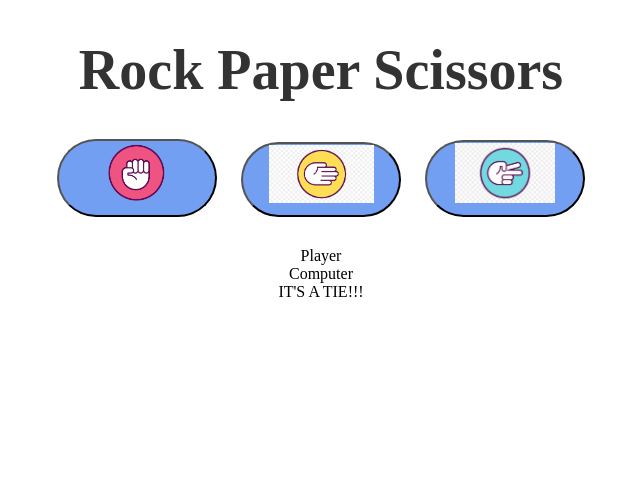
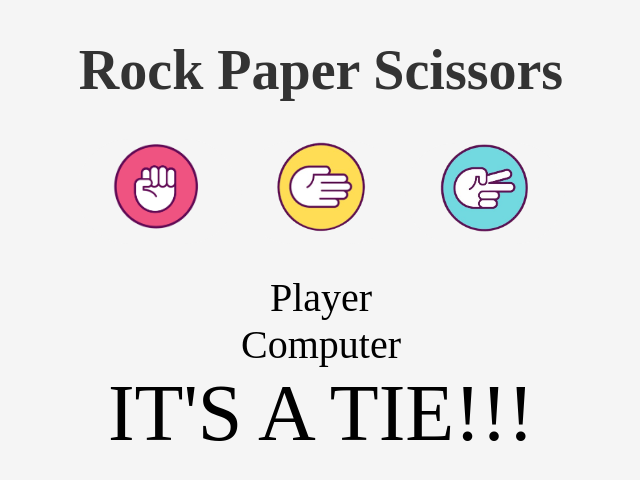
Before and after one commit to Lalonasm/rock-paper-scissors, a plain HTML site: page index.html in a window 1280 px wide. Shown: the whole page, without its empty margins (319-959 px from the left). Drawn offline with Linux system fonts and the light colour scheme.

Commit message:
css added

```diff
--- a/index.html
+++ b/index.html
@@ -10,13 +10,13 @@
     <h1>Rock Paper Scissors</h1>
     <div class="choices">
       <button onclick="playGame('rock')">
-        <img src="/image/rock2.png" alt="" width="60px" srcset="" />
+        <img src="/image/rock2.png" alt="" width="90px" srcset="" />
       </button>
       <button onclick="playGame('paper')">
-        <img src="/image/paper.png" alt="" width="105px" srcset="" />
+        <img src="/image/paper22.png" alt="" width="90px" srcset="" />
       </button>
       <button onclick="playGame('scissors')">
-        <img src="/image/scissors.png" alt="" width="100px" srcset="" />
+        <img src="/image/scissors22.png" alt="" width="90px" srcset="" />
       </button>
     </div>
     <div id="playerDisplay">Player</div>
--- a/style.css
+++ b/style.css
@@ -4,6 +4,7 @@ body {
   align-items: center;
   justify-content: center;
   flex-direction: column;
+  background-color: whitesmoke;
 }
 h1 {
   font-size: 3.5rem;
@@ -15,9 +16,17 @@ h1 {
 .choices button {
   font-size: 3rem;
   min-width: 160px;
-  margin: 0 10px;
+  /* margin: 0 10px; */
   border-radius: 250px;
-  background-color: rgb(114, 159, 241);
+  background-color: whitesmoke;
   cursor: pointer;
-  transition: .1s ease-in-out
+  transition: 0.1s ease-in-out;
+  border: none;
 }
+#playerDisplay, #computerDisplay{
+  font-size: 2.5rem;
+}
+#resultDisplay{
+  font-size: 5rem;
+  margin: 0 30px;
+}
```
Also changed, not shown: image/paper.png (deleted), image/paper22.png (added), image/scissors.png (deleted), image/scissors22.png (added).
